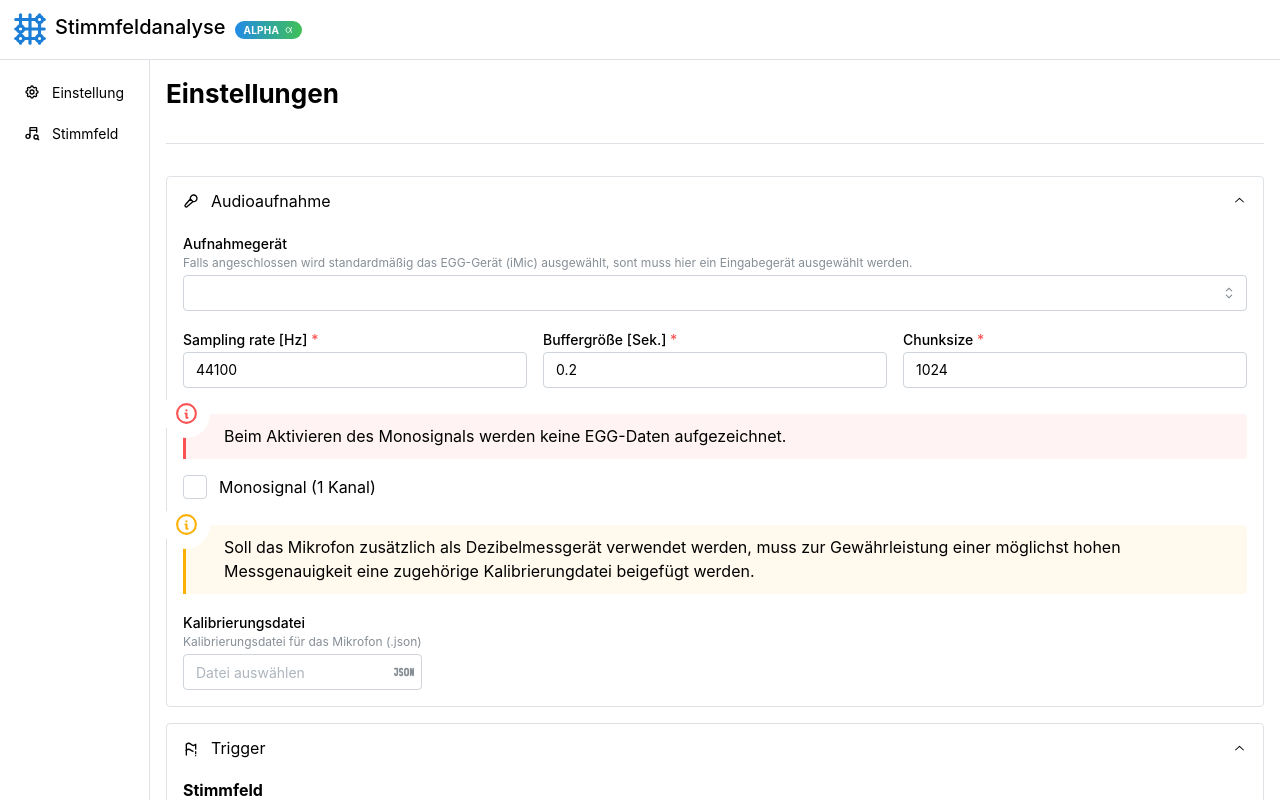
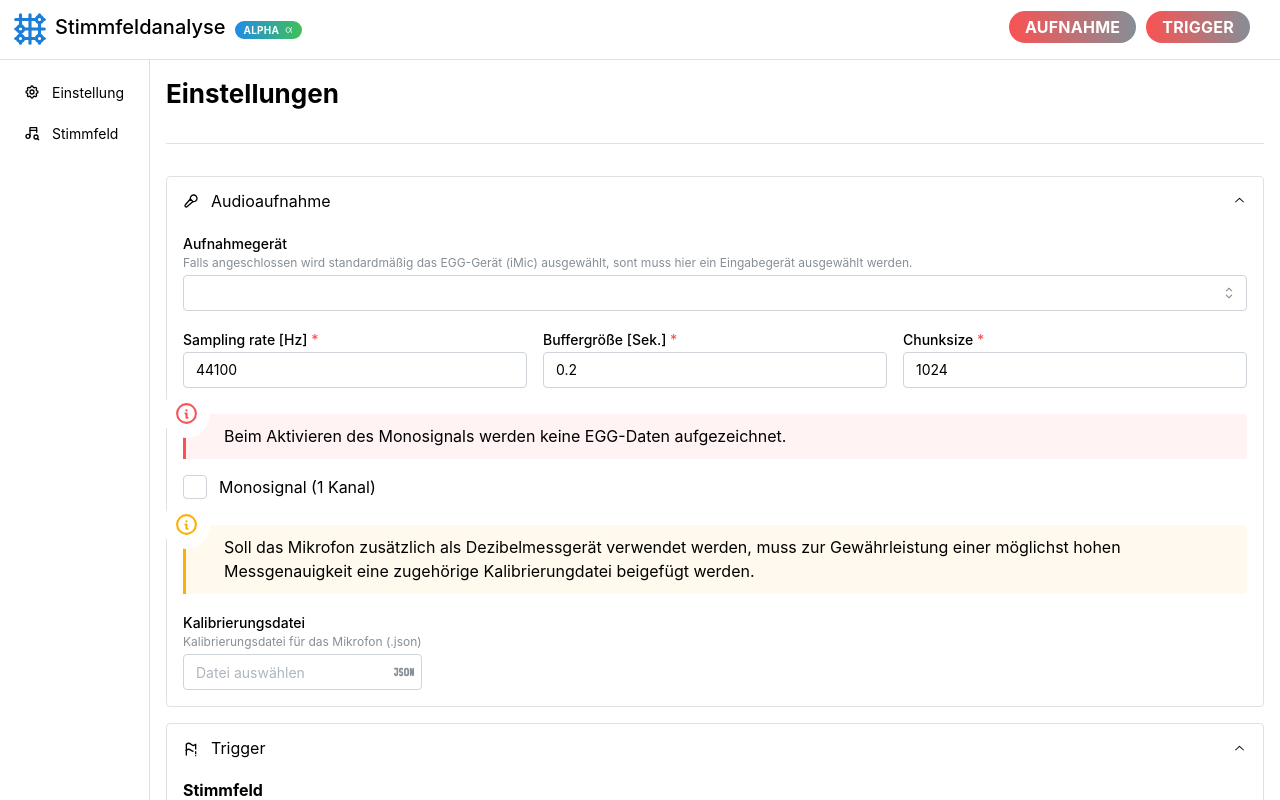
Before and after one commit to rosnFinite/audio-trigger-frontend, a React (Create React App) app: page / in a window 1280 px wide. Shown: the top 800 px of the page. Built offline with nearby package versions, Linux system fonts and the light colour scheme; no server answers.

Commit message:
added status badges in header

```diff
--- a/src/App.tsx
+++ b/src/App.tsx
@@ -5,7 +5,7 @@ import { BrowserRouter as Router, Routes, Route, Link } from 'react-router-dom';
 import Settings from "./views/Settings";
 import VoiceField from "./views/VoiceField";
 import {socket} from "./socket";
-import { AppShell, Badge, Burger, Center, Container, Flex, NavLink, Text } from '@mantine/core';
+import { AppShell, Badge, Burger, Center, Container, Flex, Group, Indicator, NavLink, Text } from '@mantine/core';
 import { useDisclosure } from '@mantine/hooks';
 import { TbAlpha, TbChartGridDots, TbMusicSearch, TbSettings } from 'react-icons/tb';
 
@@ -33,6 +33,23 @@ export default function App() {
           >
             Alpha
           </Badge>
+          <Group justify='flex-end' gap="xs" ml={"auto"}>
+            <Badge
+              size="xl"
+              variant="gradient"
+              gradient={{ from: 'gray', to: 'red', deg: 270 }}
+            >
+              Aufnahme
+            </Badge>
+            <Badge
+              size="xl"
+              mr={30}
+              variant="gradient"
+              gradient={{ from: 'gray', to: 'red', deg: 270 }}
+            >
+              Trigger
+            </Badge>
+          </Group>
         </Flex>
       </AppShell.Header>
 
```
